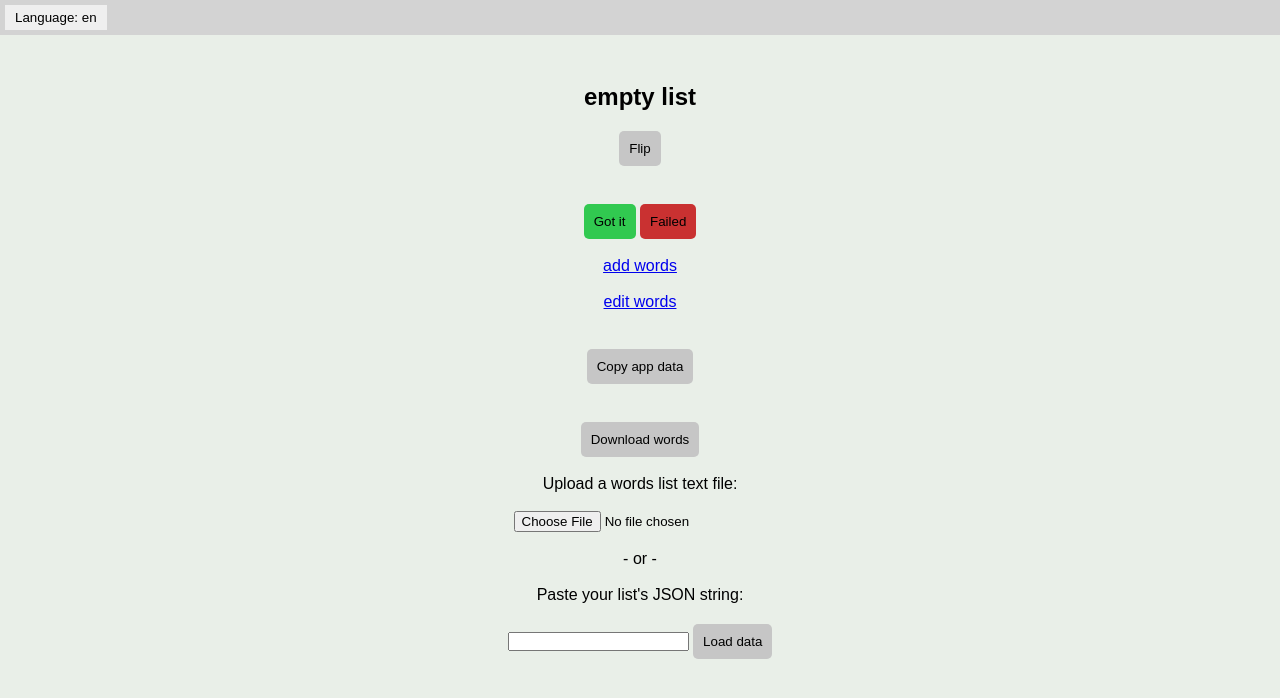
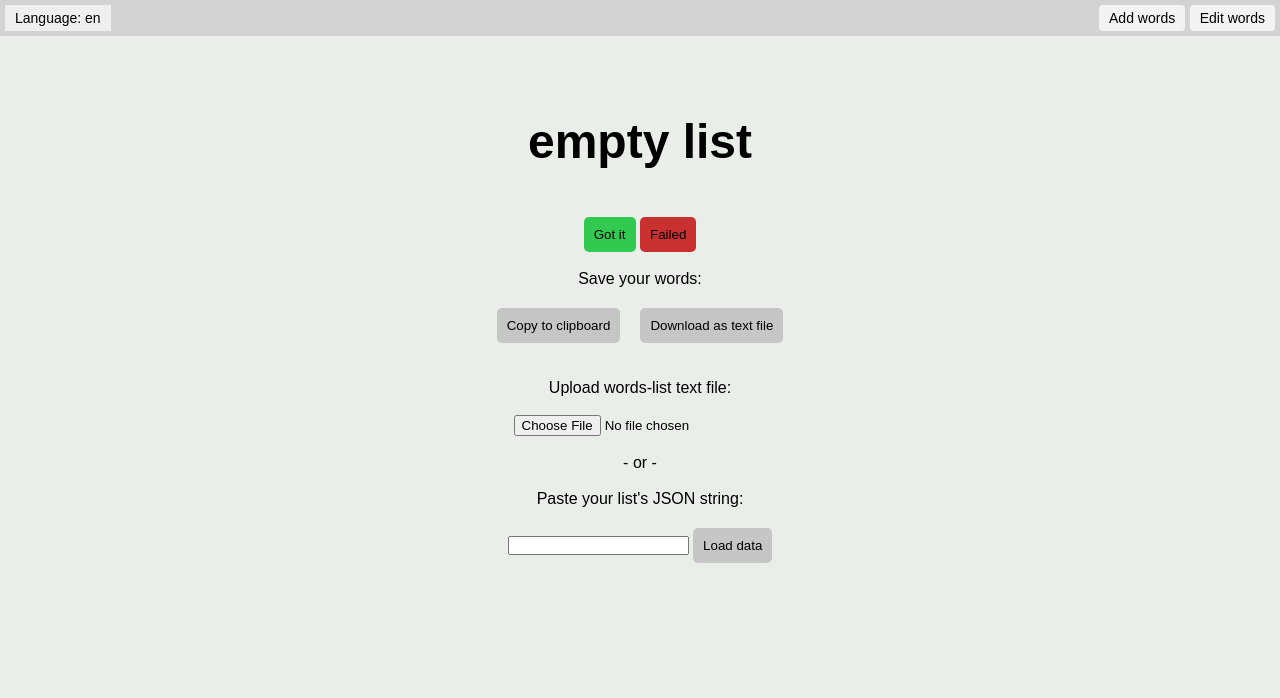
Before and after one commit to talfedev/simple-vn-word-memorizer, a SvelteKit app: page / in a window 1280 px wide. Shown: the top 698 px of the page. Built offline with nearby package versions, Linux system fonts and the light colour scheme.

Commit message:
update: small UI improvements

```diff
--- a/src/routes/+page.svelte
+++ b/src/routes/+page.svelte
@@ -200,36 +200,37 @@
 
 <div class="header">
 	<button on:click={toggleLanguage}>Language: {language}</button>
+	<div>
+		<a href="{base}/add">Add words</a>
+		<a href="{base}/edit">Edit words</a>
+	</div>
 	<!-- <h1>Memorize!</h1> -->
 </div>
 <div class="container">
+	<button type="button" class="current-word" on:click={() => flip()}>
 	{#if app.face === 'en'}
 		<h2>{app.deck[app.current].en}</h2>
 	{:else}
 		<h2>{app.deck[app.current].vn}</h2>
 	{/if}
-	<button on:click={() => flip()}>Flip</button>
+	</button>
+	<!-- <button on:click={() => flip()}>Flip</button> -->
 	<br />
 	<br />
 	<button class="success" on:click={() => success()}>Got it</button>
 	<button class="failure" on:click={() => fail()}>Failed</button>
-
-	<br />
-	<br />
-	<a href="{base}/add">add words</a>
-	<br />
-	<br />
-	<a href="{base}/edit">edit words</a>
 	<br />
 	<br />
 	{#if copiedData}
 	<p class="copy-message" in:fly={{y: 20, opacity: 0, duration:600}} out:fade>copied data!</p>
 	{/if}
-	<button on:click={copyAppData}>Copy app data</button>
+	<p>Save your words:</p>
+	<div class="save-list">
+		<button on:click={copyAppData}>Copy to clipboard</button>
+		<button on:click={downloadWordList}>Download as text file</button>
+	</div>
 	<br><br>
-	<button on:click={downloadWordList}>Download words</button>
-	<br><br>
-	<p>Upload a words list text file:</p><br>
+	<p>Upload words-list text file:</p><br>
 	<input bind:this={fileInput} on:change={handleFileUpload} type="file" accept=".txt">
 	<br><br>- or -<br><br>
 	<div>
@@ -244,10 +245,23 @@
 	.header {
 		background-color: lightgray;
 		padding: 5px;
+		display: flex;
+		justify-content: space-between;
+		align-items: center;
 
 		button {
 			border: none;
 			padding: 5px 10px;
+			font-size: 0.875rem;
+		}
+
+		a {
+			background-color: rgb(243, 243, 243);
+			padding: 5px 10px;
+			border-radius: 4px;
+			text-decoration: none;
+			color: black;
+			font-size: 0.875rem;
 		}
 	}
 
@@ -279,6 +293,26 @@
 			&:active {
 				background-color: rgb(156, 156, 156);
 			}
+		}
+
+		.current-word {
+			background-color: transparent;
+			font-size: 2rem;
+			// text-transform: capitalize;
+
+			&:hover {
+				background-color: transparent;
+			}
+
+			&:active {
+				background-color: transparent;
+			}
+		}
+
+		.save-list {
+			display: flex;
+			justify-content: center;
+			gap: 20px;
 		}
 
 		.success {
```
